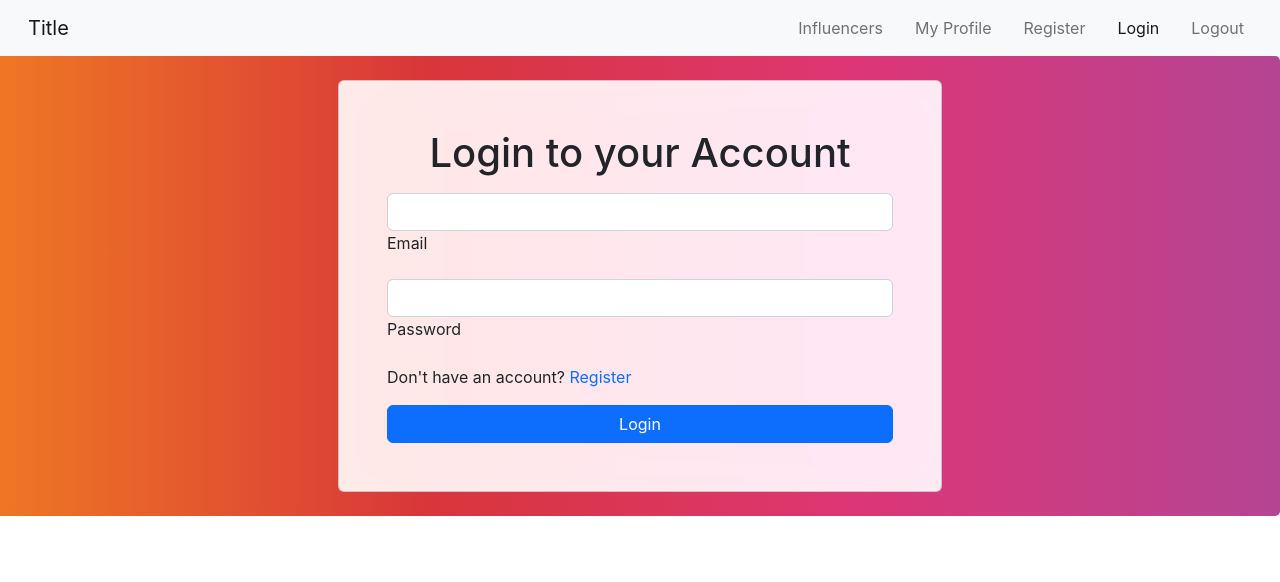
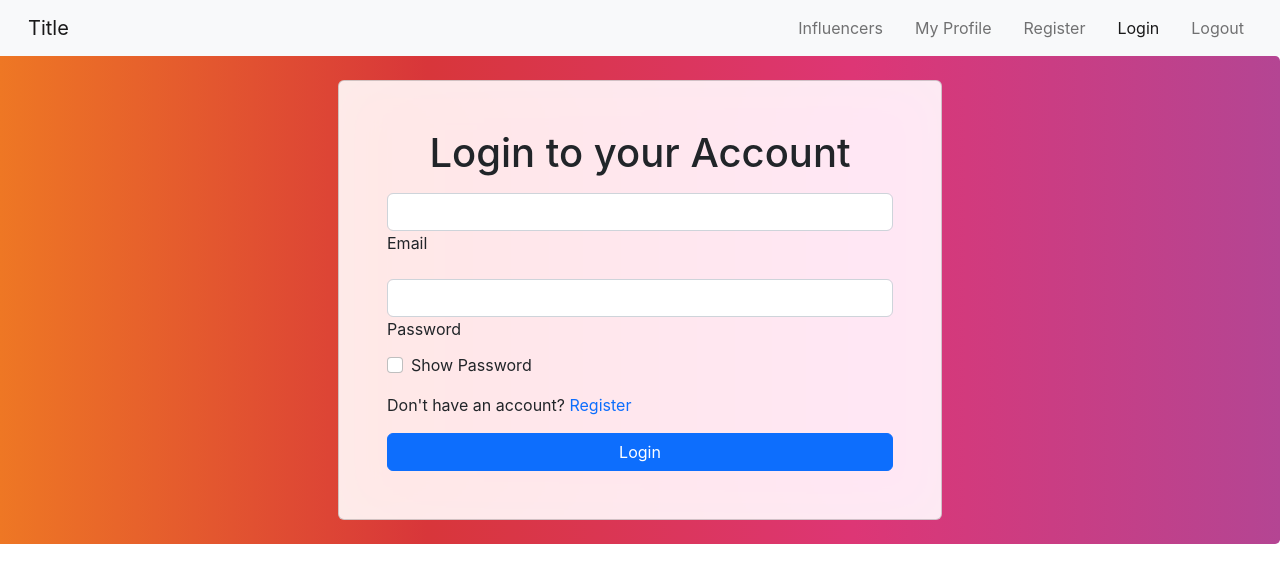
Before and after one commit to katammaniteja/influenzio_client, a React (Create React App) app in the folder client/: page /login in a window 1280 px wide. Shown: the top 582 px of the page. Built offline with nearby package versions, Linux system fonts and the light colour scheme.

Commit message:
Added show password functionality

```diff
--- a/client/src/components/Login/Login.js
+++ b/client/src/components/Login/Login.js
@@ -14,6 +14,7 @@ import "react-toastify/dist/ReactToastify.css";
 import { userLogin } from "../../utils/API_CALLS";
 
 function App() {
+  const [showPassword, setShowPassword] = useState(false);
   const [userData, setUserData] = useState({
     email: "",
     password: "",
@@ -70,14 +71,26 @@ function App() {
                   name="email"
                 />
                 <MDBInput
-                  wrapperClass="mb-3"
+                  wrapperClass="mb-1"
                   label="Password"
                   id="password"
-                  type="password"
+                  type={showPassword ? "text" : "password"}
                   onChange={handleInput}
                   name="password"
                   value={userData.password}
                 />
+                <div class="form-check mb-3">
+                  <input
+                    class="form-check-input"
+                    type="checkbox"
+                    value=""
+                    id="flexCheckDefault"
+                    onChange={(e) => setShowPassword(!showPassword)}
+                  />
+                  <label class="form-check-label" for="flexCheckDefault">
+                    Show Password
+                  </label>
+                </div>
                 <div className="mb-3">
                   Don't have an account?
                   <NavLink to="/register"> Register</NavLink>
```
